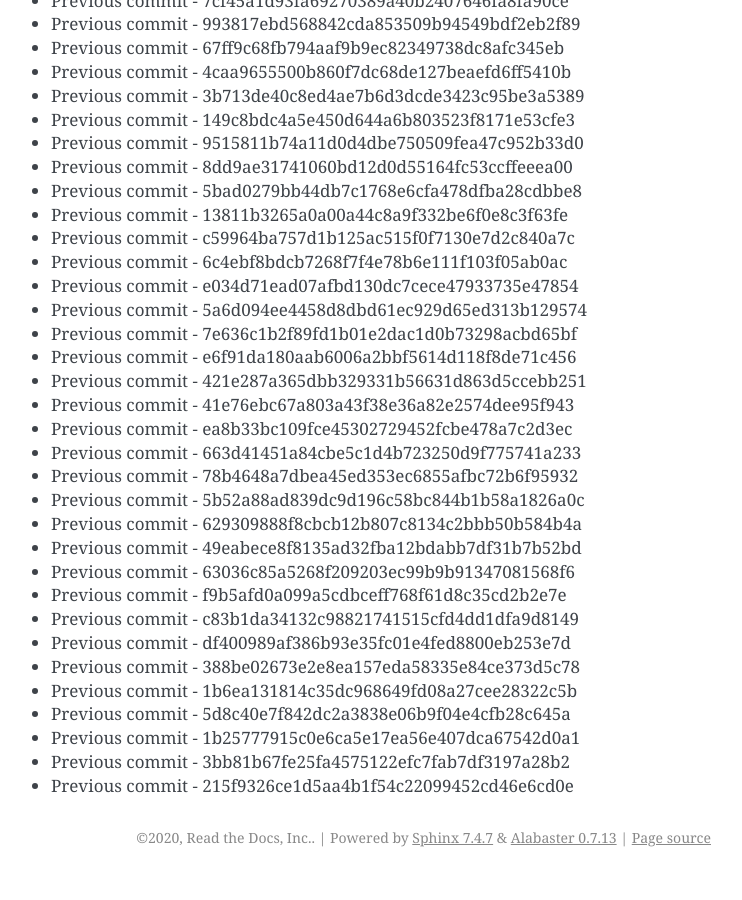
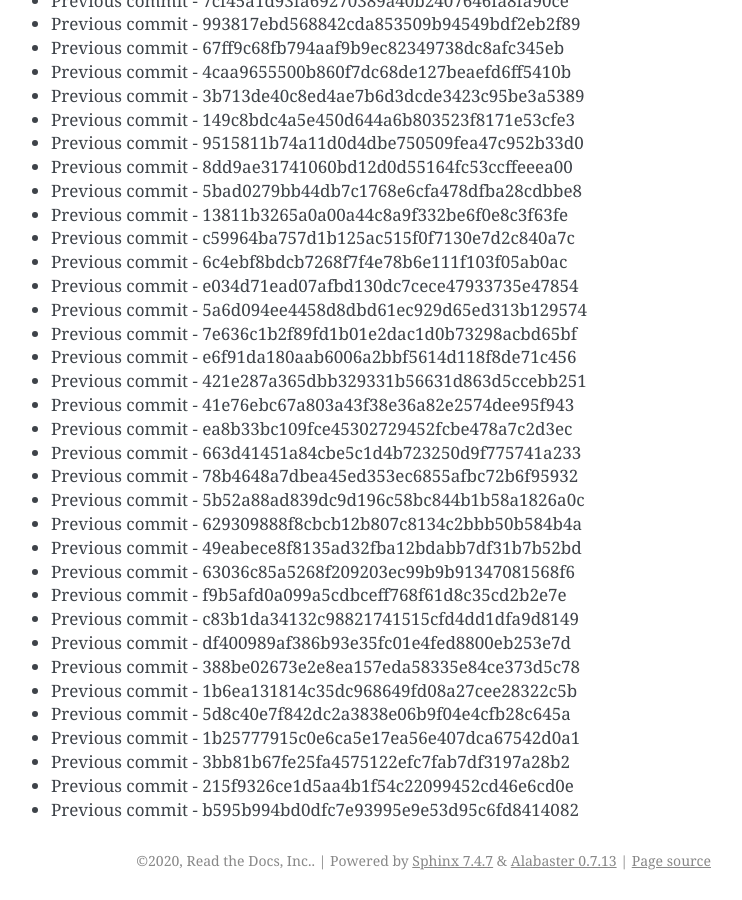
Before and after one commit to readthedocs/rtd-git-stresstest, a Sphinx documentation site: the page built from docs/updates.rst, in a window 1280 px wide and 900 px high, scrolled down 43418 px. Shown: the whole window, without its empty margins (399-1141 px from the left). Built offline with Sphinx 7.4.7, drawn with Linux system fonts in a browser that asks for light colours; before the commit the page ends 44295 px from its top, so only the background shows below that.

Commit message:
Generating commit from previous: b595b994bd0dfc7e93995e9e53d95c6fd8414082

```diff
--- a/docs/updates.rst
+++ b/docs/updates.rst
@@ -1856,3 +1856,4 @@ It can be tested for any performance characteristics.
 * Previous commit - 1b25777915c0e6ca5e17ea56e407dca67542d0a1
 * Previous commit - 3bb81b67fe25fa4575122efc7fab7df3197a28b2
 * Previous commit - 215f9326ce1d5aa4b1f54c22099452cd46e6cd0e
+* Previous commit - b595b994bd0dfc7e93995e9e53d95c6fd8414082
```
